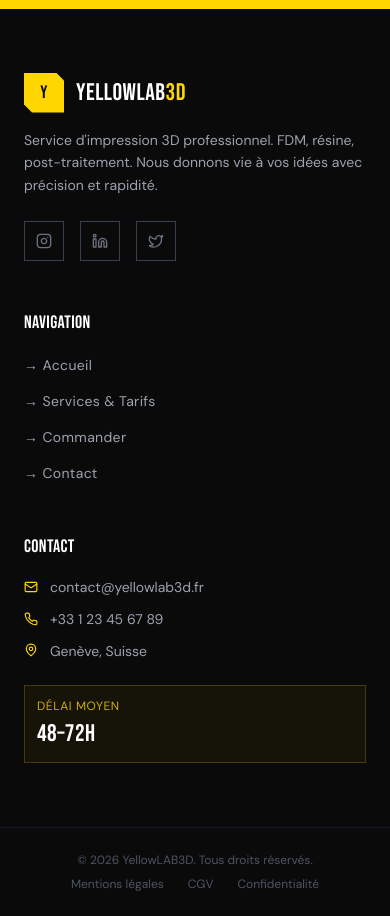
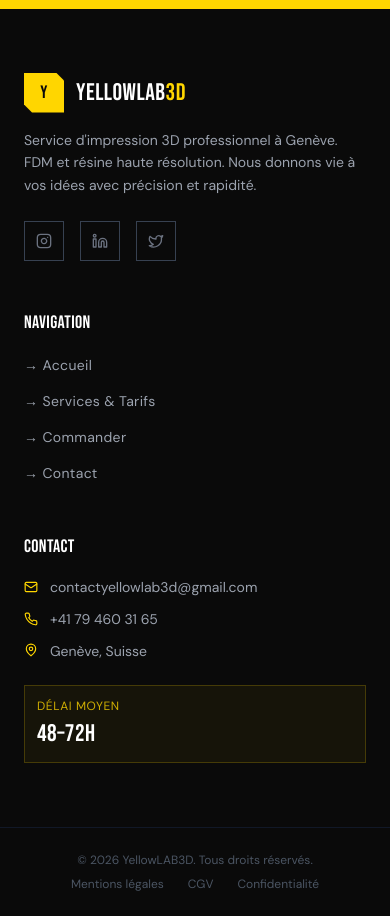
Before and after one commit to ZAGO307/yellowlab3d, a Next.js app: page / in a window 390 px wide. Shown: the part 6440-7356 px from the top of the page. Built offline with nearby package versions, Linux system fonts and the light colour scheme.

Commit message:
fix: update email and phone to Swiss contact in footer

```diff
--- a/components/Footer.tsx
+++ b/components/Footer.tsx
@@ -26,7 +26,7 @@
             <span className="font-display text-2xl text-white">YellowLAB<span className="text-yellow-400">3D</span></span>
           </Link>
           <p className="text-gray-400 text-sm leading-relaxed max-w-sm">
-            Service d'impression 3D professionnel. FDM, résine, post-traitement.
+            Service d'impression 3D professionnel à Genève. FDM et résine haute résolution.
             Nous donnons vie à vos idées avec précision et rapidité.
           </p>
           <div className="flex gap-4 mt-6">
@@ -63,11 +63,11 @@
           <ul className="space-y-3">
             <li className="flex items-center gap-3 text-gray-400 text-sm">
               <Mail size={14} className="text-yellow-400 shrink-0" />
-              contact@yellowlab3d.fr
+              contactyellowlab3d@gmail.com
             </li>
             <li className="flex items-center gap-3 text-gray-400 text-sm">
               <Phone size={14} className="text-yellow-400 shrink-0" />
-              +33 1 23 45 67 89
+              +41 79 460 31 65
             </li>
             <li className="flex items-start gap-3 text-gray-400 text-sm">
               <MapPin size={14} className="text-yellow-400 shrink-0 mt-0.5" />
```
